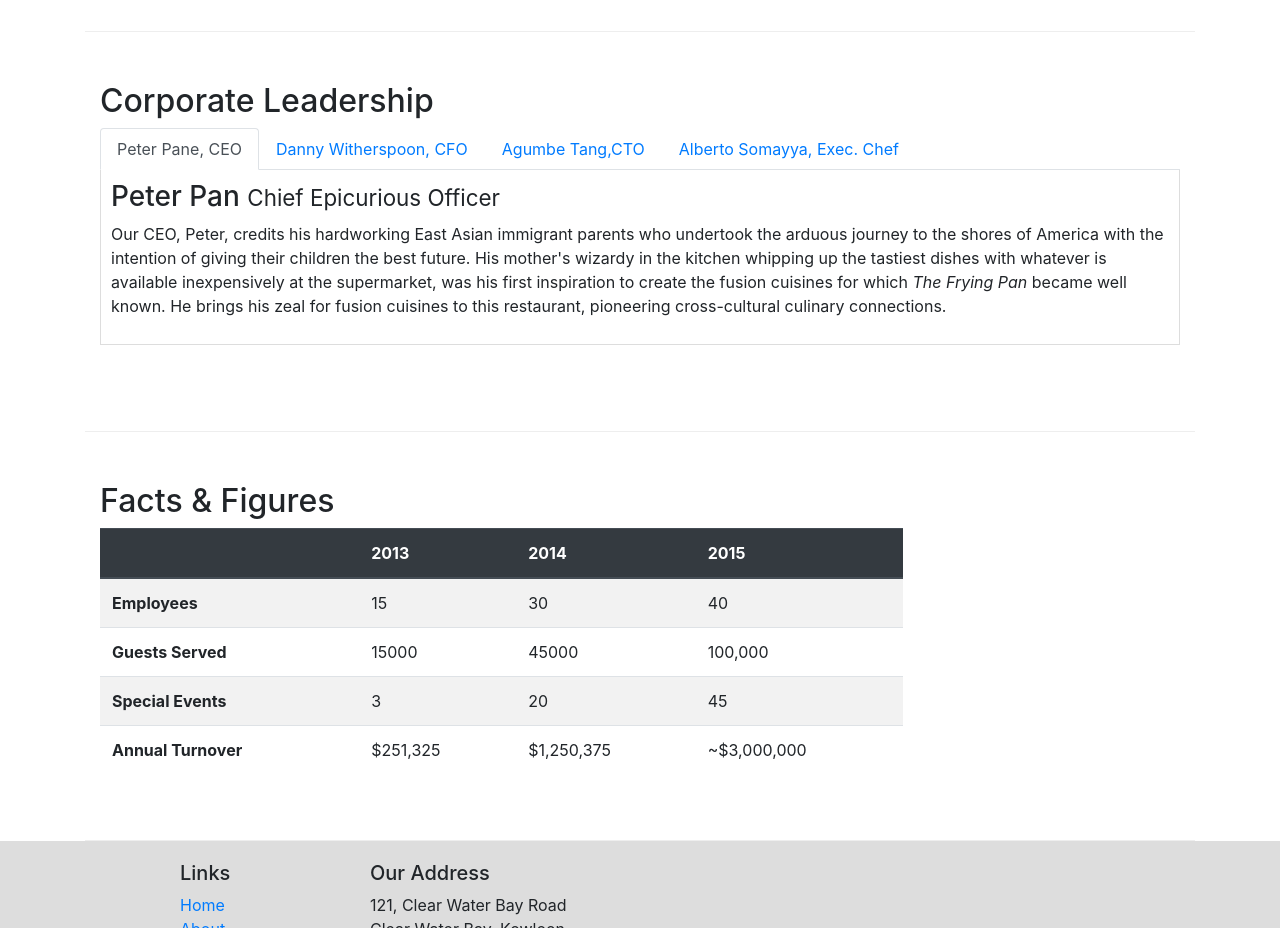
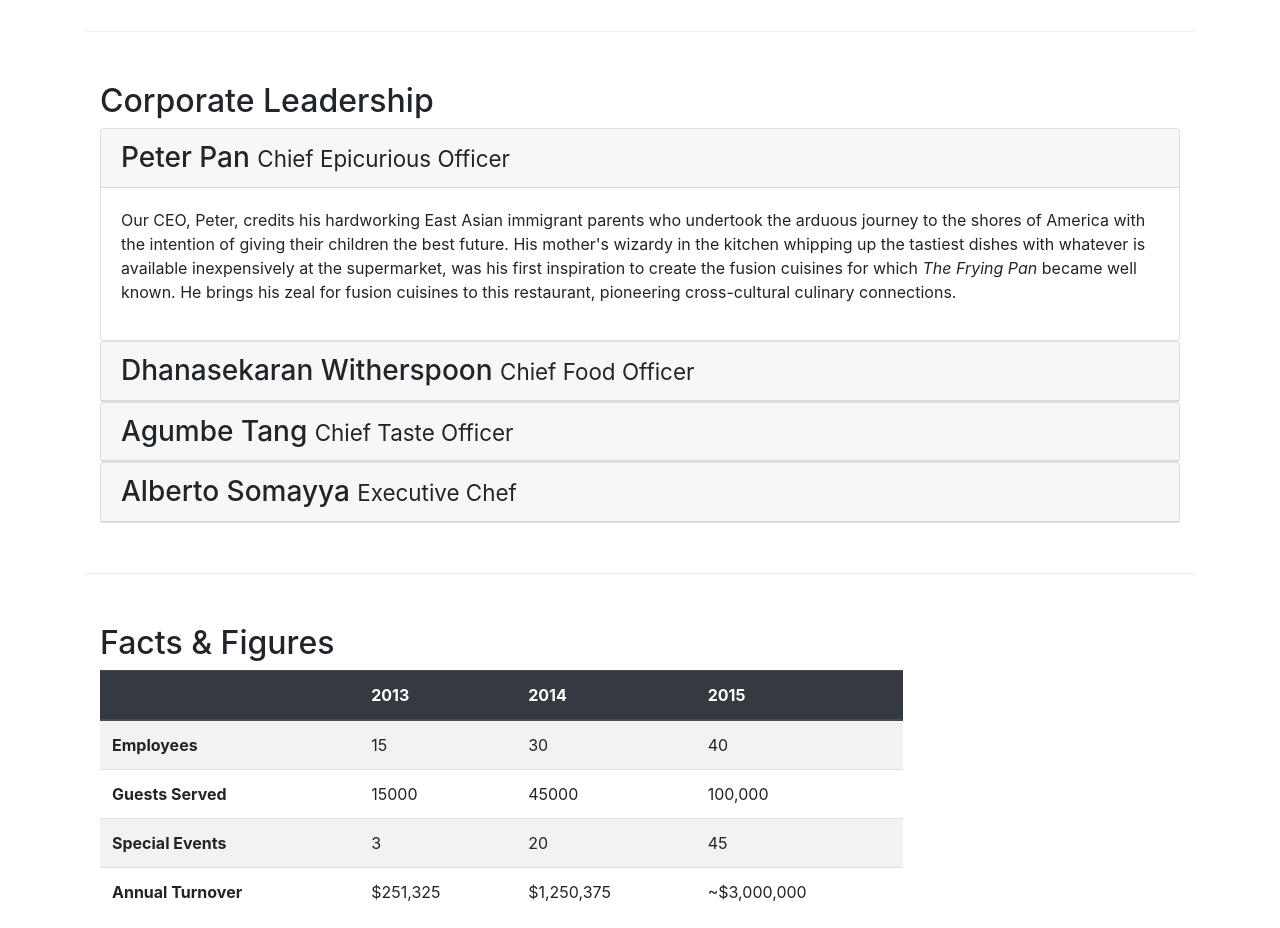
Before and after one commit to Madhavan-R7/conFusion, a website: page aboutus.html in a window 1280 px wide. Shown: the part 940-1868 px from the top of the page. Drawn offline with nearby package versions, Linux system fonts and the light colour scheme.

Commit message:
Aoordian instead of tabs in aboutus.html

```diff
--- a/aboutus.html
+++ b/aboutus.html
@@ -102,41 +102,62 @@
         <div class="row row-content">
             <div class="col-12">
                 <h2>Corporate Leadership</h2>
-                <ul class="nav nav-tabs">
-                   <li class="nav-item">
-                      <a class="nav-link active" href="#peter"
-                         role="tab" data-toggle="tab">Peter Pane, CEO</a>
-                   </li>
-                   <li class="nav-item">
-                      <a class="nav-link" href="#danny"
-                         role="tab" data-toggle="tab">Danny Witherspoon, CFO</a>
-                   </li>
-                   <li class="nav-item">
-                      <a class="nav-link" href="#agumbe"
-                         role="tab" data-toggle="tab">Agumbe Tang,CTO</a>
-                   </li>
-                   <li class="nav-item">
-                      <a class="nav-link" href="#alberto"
-                         role="tab" data-toggle="tab">Alberto Somayya, Exec. Chef</a>
-                   </li>
-                </ul>
-
-                <div class="tab-content">
-                   <div class="tab-pane fade show active" role="tabpanel" id="peter">
-                     <h3>Peter Pan <small>Chief Epicurious Officer</small></h3>
-                     <p class="d-none d-sm-block">Our CEO, Peter, credits his hardworking East Asian immigrant parents who undertook the arduous journey to the shores of America with the intention of giving their children the best future. His mother's wizardy in the kitchen whipping up the tastiest dishes with whatever is available inexpensively at the supermarket, was his first inspiration to create the fusion cuisines for which <em>The Frying Pan</em> became well known. He brings his zeal for fusion cuisines to this restaurant, pioneering cross-cultural culinary connections.</p>
+                <div id="accordion">
+                   <div class="card">
+                     <div class="card-header" role="tab" id="peterhead">
+                       <a data-toggle="collapse" data-target="#peter">
+                          <h3 class="mb-0">
+                            Peter Pan <small>Chief Epicurious Officer</small>
+                          </h3>
+                        </a>
+                     </div>
+                     <div class="collapse show" id="peter" data-parent="#accordion">
+                        <div class="card-body">
+                          <p class="d-none d-sm-block">Our CEO, Peter, credits his hardworking East Asian immigrant parents who undertook the arduous journey to the shores of America with the intention of giving their children the best future. His mother's wizardy in the kitchen whipping up the tastiest dishes with whatever is available inexpensively at the supermarket, was his first inspiration to create the fusion cuisines for which <em>The Frying Pan</em> became well known. He brings his zeal for fusion cuisines to this restaurant, pioneering cross-cultural culinary connections.</p>
+                        </div>
+                     </div>
                    </div>
-                   <div class="tab-pane fade" role="tabpanel" id="danny">
-                     <h3>Dhanasekaran Witherspoon <small>Chief Food Officer</small></h3>
-                     <p class="d-none d-sm-block">Our CFO, Danny, as he is affectionately referred to by his colleagues, comes from a long established family tradition in farming and produce. His experiences growing up on a farm in the Australian outback gave him great appreciation for varieties of food sources. As he puts it in his own words, <em>Everything that runs, wins, and everything that stays, pays!</em></p>
+                   <div class="card">
+                     <div class="card-header" role="tab" id="dannyhead">
+                        <a data-toggle="collapse" data-target="#danny">
+                          <h3 class="mb-0">
+                            Dhanasekaran Witherspoon <small>Chief Food Officer</small>
+                          </h3>
+                        </a>
+                     </div>
+                     <div class="collapse" id="danny" data-parent="#accordion">
+                        <div class="card-body">
+                          <p class="d-none d-sm-block">Our CFO, Danny, as he is affectionately referred to by his colleagues, comes from a long established family tradition in farming and produce. His experiences growing up on a farm in the Australian outback gave him great appreciation for varieties of food sources. As he puts it in his own words, <em>Everything that runs, wins, and everything that stays, pays!</em></p>
+                        </div>
+                     </div>
                    </div>
-                   <div class="tab-pane fade" role="tabpanel" id="agumbe">
-                     <h3>Agumbe Tang <small>Chief Taste Officer</small></h3>
-                     <p class="d-none d-sm-block">Blessed with the most discerning gustatory sense, Agumbe, our CTO, personally ensures that every dish that we serve meets his exacting tastes. Our chefs dread the tongue lashing that ensues if their dish does not meet his exacting standards. He lives by his motto, <em>You click only if you survive my lick.</em></p>
+                   <div class="card">
+                     <div class="card-header" role="tab" id="agumbehead">
+                       <a data-toggle="collapse" data-target="#agumbe">
+                          <h3 class="mb-0">
+                            Agumbe Tang <small>Chief Taste Officer</small>
+                          </h3>
+                        </a>
+                     </div>
+                     <div class="collapse" id="agumbe" data-parent="#accordion">
+                        <div class="card-body">
+                          <p class="d-none d-sm-block">Blessed with the most discerning gustatory sense, Agumbe, our CTO, personally ensures that every dish that we serve meets his exacting tastes. Our chefs dread the tongue lashing that ensues if their dish does not meet his exacting standards. He lives by his motto, <em>You click only if you survive my lick.</em></p>
+                        </div>
+                     </div>
                    </div>
-                   <div class="tab-pane fade" role="tabpanel" id="alberto">
-                     <h3>Alberto Somayya <small>Executive Chef</small></h3>
-                     <p class="d-none d-sm-block">Award winning three-star Michelin chef with wide International experience having worked closely with whos-who in the culinary world, he specializes in creating mouthwatering Indo-Italian fusion experiences. He says, <em>Put together the cuisines from the two craziest cultures, and you get a winning hit! Amma Mia!</em></p>
+                   <div class="card">
+                     <div class="card-header" role="tab" id="albertohead">
+                       <a data-toggle="collapse" data-target="#alberto">
+                          <h3 class="mb-0">
+                            Alberto Somayya <small>Executive Chef</small>
+                          </h3>
+                        </a>
+                     </div>
+                     <div class="collapse" id="alberto" data-parent="#accordion">
+                        <div class="card-body">
+                          <p class="d-none d-sm-block">Award winning three-star Michelin chef with wide International experience having worked closely with whos-who in the culinary world, he specializes in creating mouthwatering Indo-Italian fusion experiences. He says, <em>Put together the cuisines from the two craziest cultures, and you get a winning hit! Amma Mia!</em></p>
+                        </div>
+                     </div>
                    </div>
                 </div>
             </div>
```
